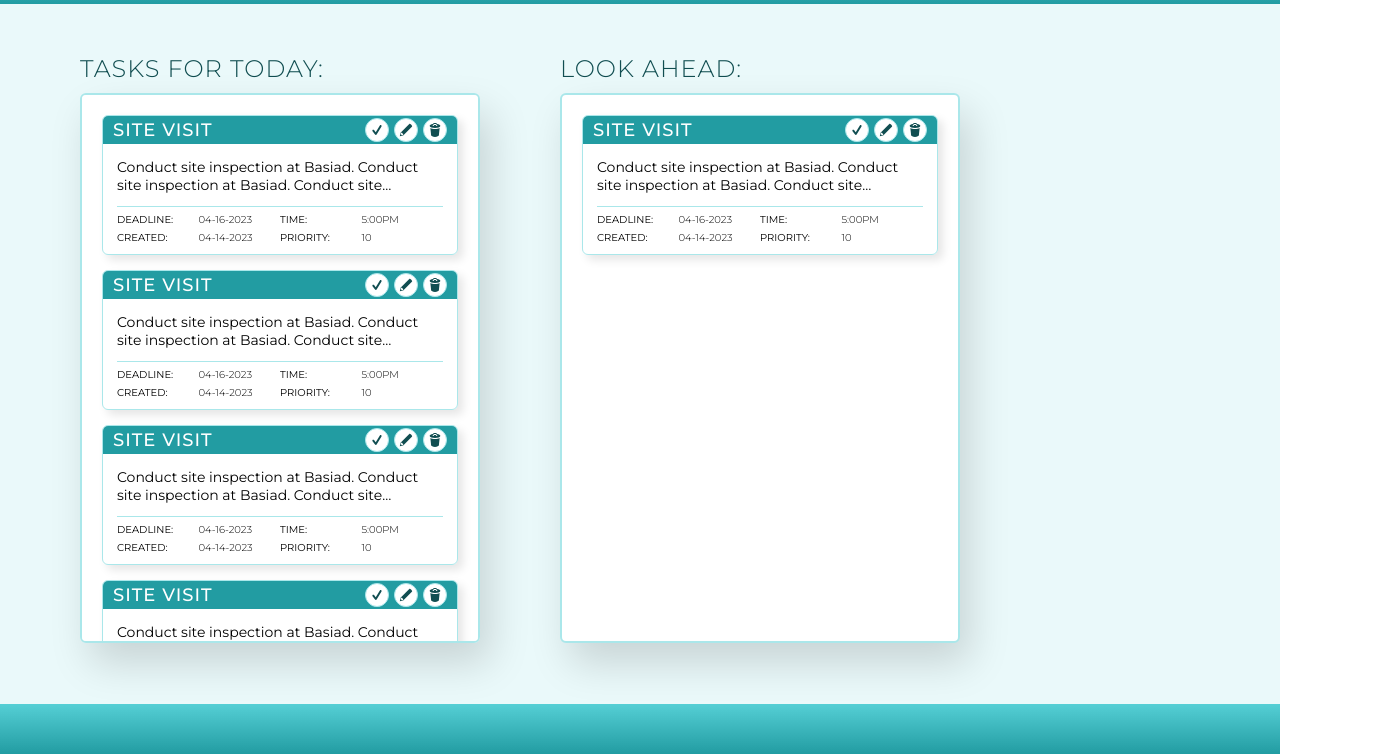
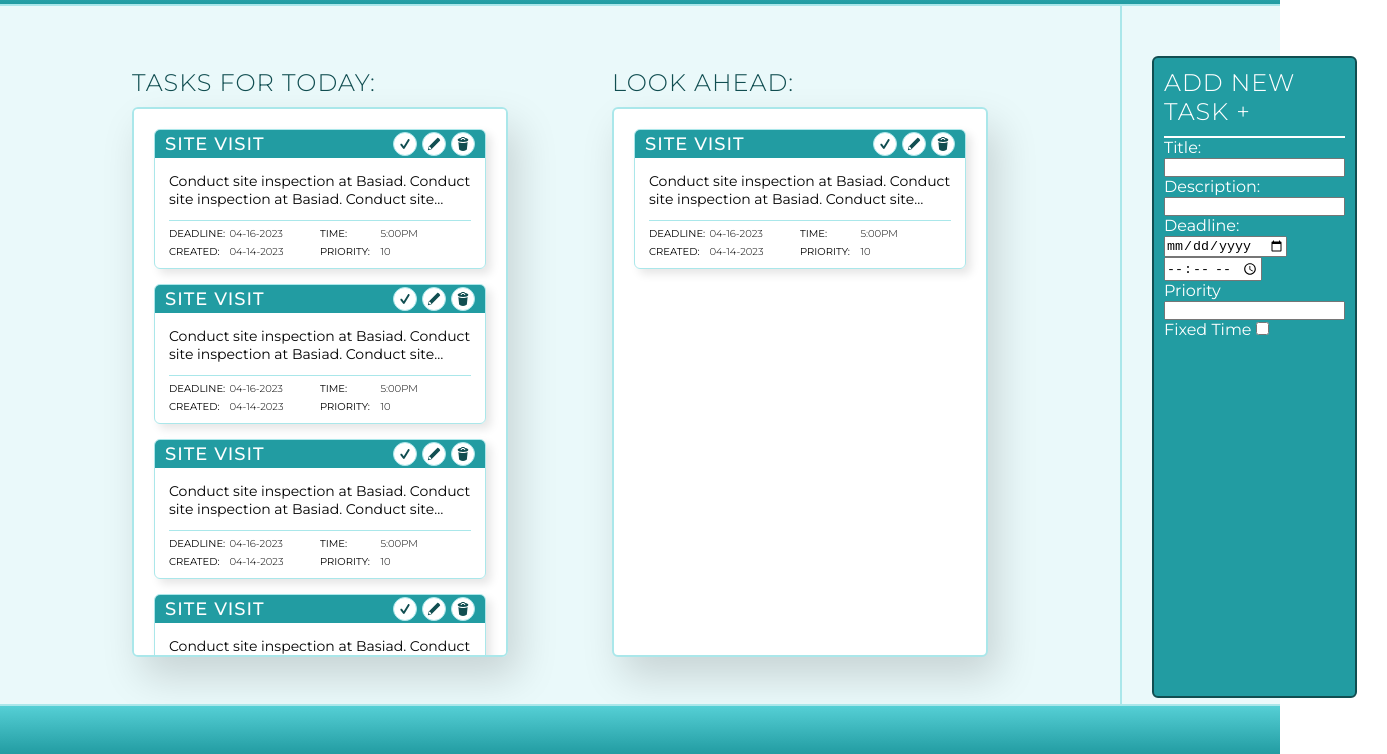
Before and after one commit to engr-mervin/tuturuu, a website: page index.html in a window 1280 px wide. Shown: the part 46-800 px from the top of the page, 1387 px wide, since content can reach past the window. Drawn offline with Linux system fonts and the light colour scheme.

Commit message:
Preliminary forms

```diff
--- a/index.html
+++ b/index.html
@@ -4,7 +4,7 @@
     <meta charset="UTF-8" />
     <meta http-equiv="X-UA-Compatible" content="IE-edge" />
     <meta name="viewport" content="width=device-width,initial-scale=1.0" />
-    <title>Tuturuu</title>
+    <title>Tuturuu: To Do App by Mervin</title>
     <link
       rel="apple-touch-icon"
       sizes="180x180"
@@ -58,7 +58,7 @@
       </nav>
     </header>
     <main class="app-todo">
-      <section class="section-todo-today">
+      <section class="section section-todo-today">
         <h2 class="heading-secondary">Tasks for today:</h2>
         <div class="today container">
           <div class="todo-item">
@@ -304,7 +304,7 @@
         </div>
       </section>
 
-      <section class="section-todo-future">
+      <section class="section section-todo-future">
         <h2 class="heading-secondary">Look ahead:</h2>
         <div class="future container">
           <div class="todo-item">
@@ -358,7 +358,44 @@
         </div>
       </section>
 
-      <form action="" class="main-form"></form>
+      <section class="section section-form">
+        <form action="" class="main-form">
+          <h2 class="heading-form">ADD NEW TASK +</h2>
+          <div class="main-form__container">
+            <div class="main-form__form-group">
+              <label for="title">Title:</label>
+              <input type="text" class="main-form__form-input" id="title" />
+            </div>
+
+            <div class="main-form__form-group">
+              <label for="description">Description:</label>
+              <input
+                type="text"
+                class="main-form__form-input"
+                id="description"
+              />
+            </div>
+
+            <div class="main-form__form-group">
+              <label for="date">Deadline:</label>
+              <input type="date" class="main-form__form-input" id="date" />
+              <input type="time" class="main-form__form-input" id="time" />
+            </div>
+            <div class="main-form__form-group">
+              <label for="priority">Priority</label>
+              <input
+                type="number"
+                class="main-form__form-input"
+                id="priority"
+              />
+            </div>
+            <div class="main-form__form-group">
+              <label for="fixed">Fixed Time</label>
+              <input type="checkbox" class="main-form__form-input" id="fixed" />
+            </div>
+          </div>
+        </form>
+      </section>
     </main>
 
     <footer class="footer"></footer>
--- a/sass/base/_typography.scss
+++ b/sass/base/_typography.scss
@@ -28,3 +28,11 @@ body {
   font-size: 2.4rem;
   letter-spacing: 2px;
 }
+
+.heading-form {
+  padding-bottom: 1rem;
+  text-transform: uppercase;
+  color: $color-white;
+  letter-spacing: 1px;
+  font-weight: 300;
+}
--- a/sass/components/_todo-item.scss
+++ b/sass/components/_todo-item.scss
@@ -10,11 +10,11 @@
 
   box-shadow: 0.5rem 0.5rem 1rem rgba(0, 0, 0, 0.1);
 
-  transition: all 300ms;
+  transition: all 200ms;
   &:hover {
     transform: scale(1) translateY(-4px);
     box-shadow: 0.5rem 0.5rem 1rem rgba(0, 0, 0, 0.06);
-    outline: 3px solid $font-color-dark;
+    outline: 2px solid $font-color-dark;
     outline-offset: 2px;
   }
 
@@ -65,7 +65,7 @@
   &__param-box {
     padding-top: 0.4rem;
     display: grid;
-    grid-template-columns: 1fr 1fr 1fr 1fr;
+    grid-template-columns: 20fr 30fr 20fr 30fr;
     grid-template-rows: 1fr 1.8rem;
     border-top: 1px solid $color-outline;
   }
--- a/sass/layout/_app.scss
+++ b/sass/layout/_app.scss
@@ -1,6 +1,6 @@
 .app-todo {
   background-color: $color-background;
-  padding: 5rem 8rem;
+  padding-left: 12rem;
 
   display: grid;
 
--- a/sass/layout/_footer.scss
+++ b/sass/layout/_footer.scss
@@ -1,6 +1,7 @@
 .footer {
   padding: 0rem 6rem;
 
+  border-top: 2px solid $color-outline;
   height: 5rem;
   background-image: linear-gradient(
     to bottom,
--- /dev/null
+++ b/sass/layout/_form.scss
@@ -0,0 +1,23 @@
+.section-form {
+  border-left: 2px solid $color-outline;
+  margin-left: 4rem;
+}
+
+.main-form {
+  margin-top: 5rem;
+  margin-left: 3rem;
+  margin-right: 3rem;
+
+  padding: 1rem;
+  background-color: $color-primary-dark;
+
+  border: 2px solid $font-color-dark;
+
+  border-radius: 0.6rem;
+
+  &__container {
+    border-top: 2px solid $color-white;
+    height: 55rem;
+    color: $color-white;
+  }
+}
--- a/sass/layout/_future.scss
+++ b/sass/layout/_future.scss
@@ -1,4 +1,7 @@
 .section-todo-future {
   display: flex;
   flex-direction: column;
+  margin-top: 5rem;
+  padding: 1rem;
+  border: 2px solid transparent;
 }
--- a/sass/layout/_header.scss
+++ b/sass/layout/_header.scss
@@ -5,6 +5,7 @@
   padding: 0rem 8rem;
   align-items: center;
 
+  border-bottom: 2px solid $color-outline;
   background-image: linear-gradient(
     to bottom,
     $color-primary-light,
--- a/sass/layout/_today.scss
+++ b/sass/layout/_today.scss
@@ -1,6 +1,9 @@
 .section-todo-today {
   display: flex;
   flex-direction: column;
+  margin-top: 5rem;
+  padding: 1rem;
+  border: 2px solid transparent;
 }
 
 .today {
--- a/sass/main.scss
+++ b/sass/main.scss
@@ -10,6 +10,7 @@
 @import "layout/app";
 @import "layout/header";
 @import "layout/navigation";
+@import "layout/form";
 @import "layout/today";
 @import "layout/future";
 @import "layout/footer";
```
Also changed, not shown: css/style.css, 1 other file.
